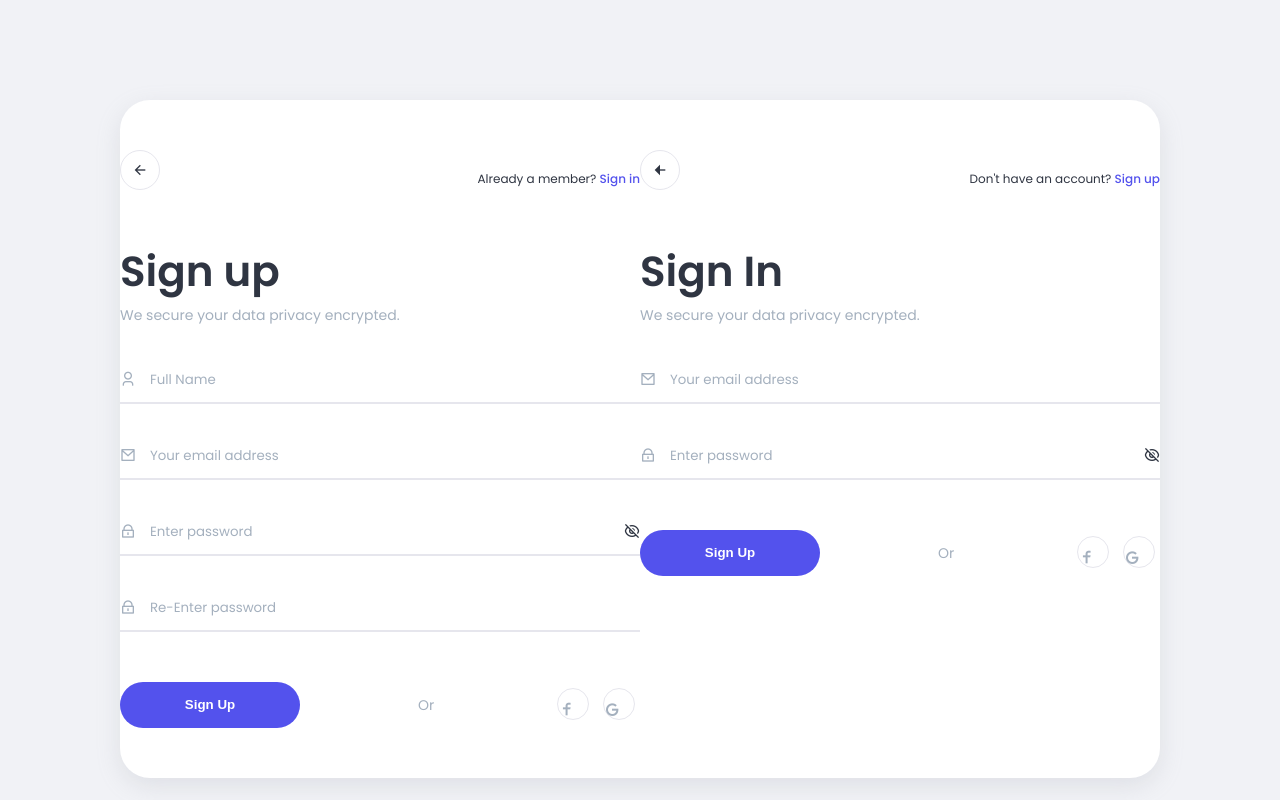
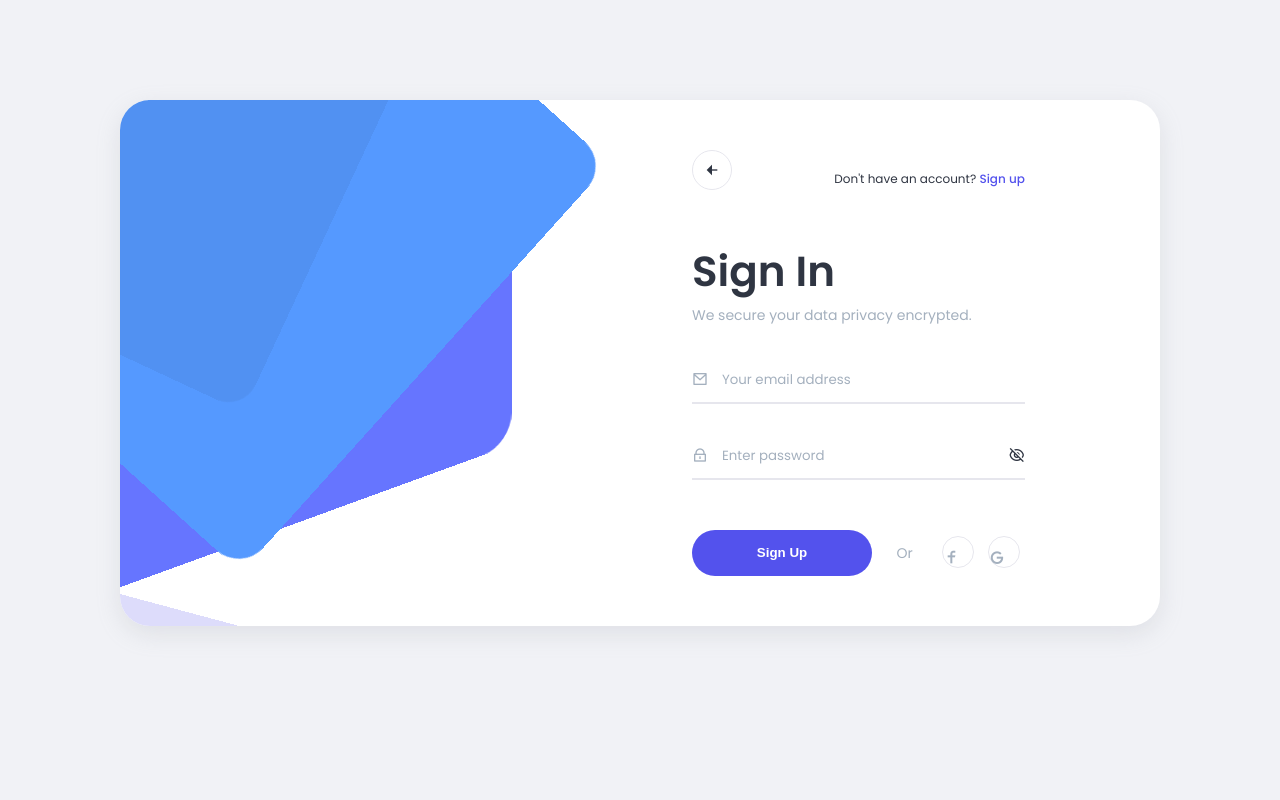
Before and after one commit to RichmondChinelo/Login-and-Registration-Form, a plain HTML site: page index.html in a window 1280 px wide. Both pictures are taken after a click on the link "Sign in". Drawn offline with nearby package versions, Linux system fonts and the light colour scheme.

Commit message:
Update style.css

```diff
--- a/style.css
+++ b/style.css
@@ -64,7 +64,9 @@ input::placeholder {
     padding: 50px 30px;
     border-radius: 30px;
     display: flex;
+    flex-direction: column;
     box-shadow: rgb(149 157 165 / 20%) 0 8px 24px;
+    overflow: hidden;
 }
 
 nav ul {
@@ -197,6 +199,7 @@ form .actions button {
     align-items: center;
     justify-content: center;
     cursor: pointer;
+    transition: background-color .3s, color .3s;
 }
 form .socials button:first-child {
     color: #4267b2;
@@ -210,6 +213,95 @@ form .socials button:first-child:hover {
 form .socials button:last-child:hover {
     background-color: #db4437;
 }
+form .socials button:hover {
+    color: var(--white-color);
+    border: 0;
+}
+
+
+.theform .play {
+    position: relative;
+    min-height: 300px;
+    transform: translateX(18%) rotateX(-180deg) scale(0.65) rotate(70deg);
+    z-index: 1;
+}
+.theform .play .wrapper {
+    position: relative;
+    width: 100%;
+    height: 100%;
+}
+.theform .play .card {
+    position: absolute;
+    width: 350px;
+    height: 500px;
+    border-radius: 30px;
+}
+.play .card.one {
+    background-color: #6675ff;
+    transform: rotate(290deg) translate3d(20%,35%,0) skewY(-20deg);
+}
+.play .card.two {
+    background-color: #5599ff;
+    transform: rotate(318deg) translate3d(60%,8%,0) scale(1.1);
+}
+.play .card.three {
+    background-color: #5191f2;
+    transform: rotate(335deg) translate3d(100%,-20%,0);
+}
+.play .card.four {
+    background-color: #dddcfb;
+    transform: rotate(-15deg) translate3d(45%,105%,0) scale(0.8);
+}
+.play .card.five {
+    background-color: #191947;
+    transform: rotate(283deg) translate3d(-150%,50%,0);
+}
+
+/* animation */
+.signin, .signin-show .signup {
+    visibility: hidden;
+    opacity: 0;
+    height: 0;
+}
+.signin-show .signin, .signup-show .signup {
+    visibility: visible;
+    opacity: 1;
+    height: auto;
+    transition: visiibility .7s .3s, opacity .7s .3s;
+}
+.signin-show .signin {
+    animation: signinswipe 1s .3s cubic-bezier(0.39, 0.575, 0.565, 1) both;
+}
+@keyframes signinswipe {
+    form {transform: translate3d(-20%, 0, 0);}
+    to {transform: translate3d(0,0,0);}
+}
+.signup-show .signup {
+    animation: signupswipe 1s .3s cubic-bezier(0.39, 0.575, 0.565, 1) both;
+}
+@keyframes signupswipe {
+    form {transform: translate3d(-20%, 0, 0);}
+    to {transform: translate3d(0,0,0);}
+}
+
+
+/* animation for mobile */
+.signin-show .play {
+    animation: signinplaymobile 1s both;
+}
+@keyframes signinplaymobile {
+    0% {transform: translateX(18%) rotateX(-180) scale(0.65) rotate(70deg);}
+    50% {transform: translateX(0) rotateX(0) scale(5) rotate(138deg);}
+    100% {transform: translateX(0) rotateX(-180deg) scale(0.65) rotate(70deg);}
+}
+.signup-show .play {
+    animation: signinplaymobile 1s both;
+}
+@keyframes signupplaymobile {
+    0% {transform: translateX(-50%) skewY(20deg);}
+    50% {transform: translateX(0) rotateX(0) scale(5) rotate(138deg) skewY(40deg);}
+    100% {transform: translateX(18%) rotateX(-180deg) scale(0.65) rotate(70deg) ;}
+}
 
 
 
@@ -220,14 +312,48 @@ form .socials button:last-child:hover {
 @media screen and (min-width: 768px) {
     .theform {
         padding: 50px 0;
+        flex-direction: row;
     }
     .theform > div {
         flex: 1 0 50%;
     }
 
+    .signup {
+        padding: 0 5% 0 13%;
+    }
+    .signin {
+        padding: 0 13% 0 5%;
+    }
+    .signin {
+        height: auto;
+    }
+
     .theform .play {
         position: absolute;
+        top: 0;
+        bottom: 0;
+        width: 50%;
+        z-index: 1;
+        transform: translateX(100%);
     }
+
+    .signin-show .play {
+        animation: signinplay 1s both;
+    }
+    @keyframes signinplay {
+        0% {transform: translateX(100%) skewY(20deg);}
+        50% {transform: translateX(25%) scale(10) skewY(40deg) rotateY(100deg);}
+        100% {transform: translateX(0) rotateY(180deg);}
+    }
+    .signup-show .play {
+        animation: signinplay 1s both;
+    }
+    @keyframes signupplay {
+        0% {transform: translateX(-50%) skewY(80deg);}
+        50% {transform: translateX(0) scale(10) skewY(80deg);}
+        100% {transform: translateX(100%);}
+    }
+
 }
 
 @media screen and (min-width: 992px) {
```
